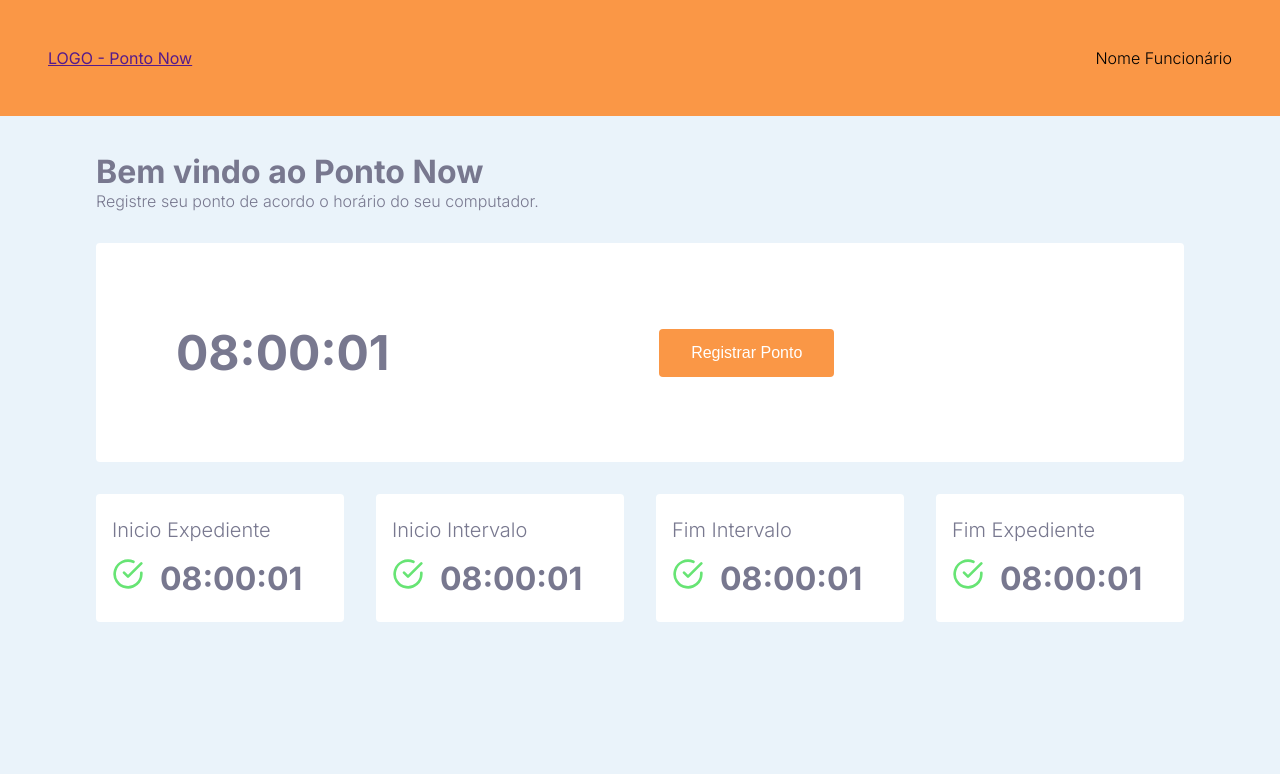
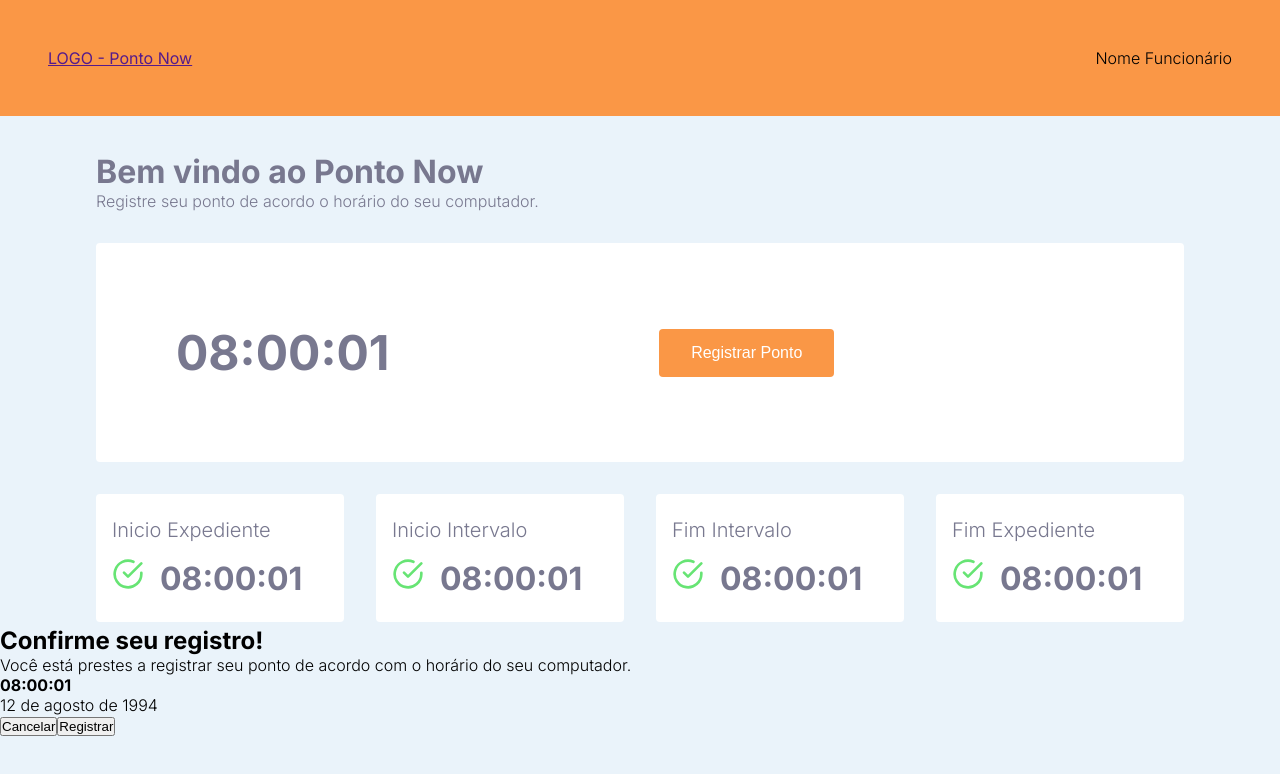
Before and after one commit to jorgelucasalima/pontonow, a React (Create React App) app: page /batidaponto in a window 1280 px wide. Both pictures are taken after a click on the button "Registrar Ponto". Shown: the top 774 px of the page. Built offline with nearby package versions, Linux system fonts and the light colour scheme.

Commit message:
criado modal para registrar ponto

```diff
--- a/package.json
+++ b/package.json
@@ -9,6 +9,7 @@
     "react": "^18.1.0",
     "react-dom": "^18.1.0",
     "react-icons": "^4.4.0",
+    "react-modal": "^3.15.1",
     "react-router-dom": "^6.3.0",
     "react-scripts": "5.0.1",
     "styled-components": "^5.3.5",
--- a/src/components/BodyPonto/index.jsx
+++ b/src/components/BodyPonto/index.jsx
@@ -1,10 +1,25 @@
 import {Container, ContentTexto, ContentBatida, ContentRegistrosDia} from './styles'
 import front from '../../assets/front.jpg'
 import { FiCheckCircle } from "react-icons/fi";
+import { ModalBatidaPonto } from '../ModalBatidaPonto';
+import { useState } from 'react';
 
-export function BodyPonto() {
+export function BodyPonto(props) {
+
+  const [isModalBatidaPontoOpen, setIsModalBatidaPontoOpen] = useState(false);
+
+  function abrirModalBatidaPonto() {
+    setIsModalBatidaPontoOpen(true);
+  }
+
+  function fecharModalBatidaPonto() {
+    setIsModalBatidaPontoOpen(false);
+  }
+
+
   return(
     <Container>
+      <ModalBatidaPonto isOpen={isModalBatidaPontoOpen} onRequestClose={fecharModalBatidaPonto}/>
       <ContentTexto>
         <h1>Bem vindo ao Ponto Now</h1>
         <p>Registre seu ponto de acordo o horário do seu computador.</p>
@@ -12,7 +27,7 @@ export function BodyPonto() {
 
       <ContentBatida>
         <h1>08:00:01</h1>
-        <button>Registrar Ponto</button>
+        <button onClick={abrirModalBatidaPonto}>Registrar Ponto</button>
         <a href=""></a>
       </ContentBatida>
 
--- /dev/null
+++ b/src/components/ModalBatidaPonto/index.jsx
@@ -0,0 +1,24 @@
+import {Container} from './styles'
+import Modal from 'react-modal'
+
+
+
+export function ModalBatidaPonto(props) {
+  return(
+    <Modal
+      isOpen={props.isOpen}
+      onRequestClose={props.onRequestClose}
+      overlayClassName="Overlay"
+      className="Modal"
+    >
+      <Container>
+        <h2>Confirme seu registro!</h2>
+        <p>Você está prestes a registrar seu ponto de acordo com o horário do seu computador.</p>
+        <strong>08:00:01</strong>
+        <p>12 de agosto de 1994</p>
+        <button>Cancelar</button>
+        <button>Registrar</button>
+      </Container>
+    </Modal>
+  )
+}
--- /dev/null
+++ b/src/components/ModalBatidaPonto/styles.js
@@ -0,0 +1,5 @@
+import styled from 'styled-components';
+
+export const Container = styled.div`
+
+`;
```
Also changed, not shown: 1 other file (tests, documents, lock files or other folders).
